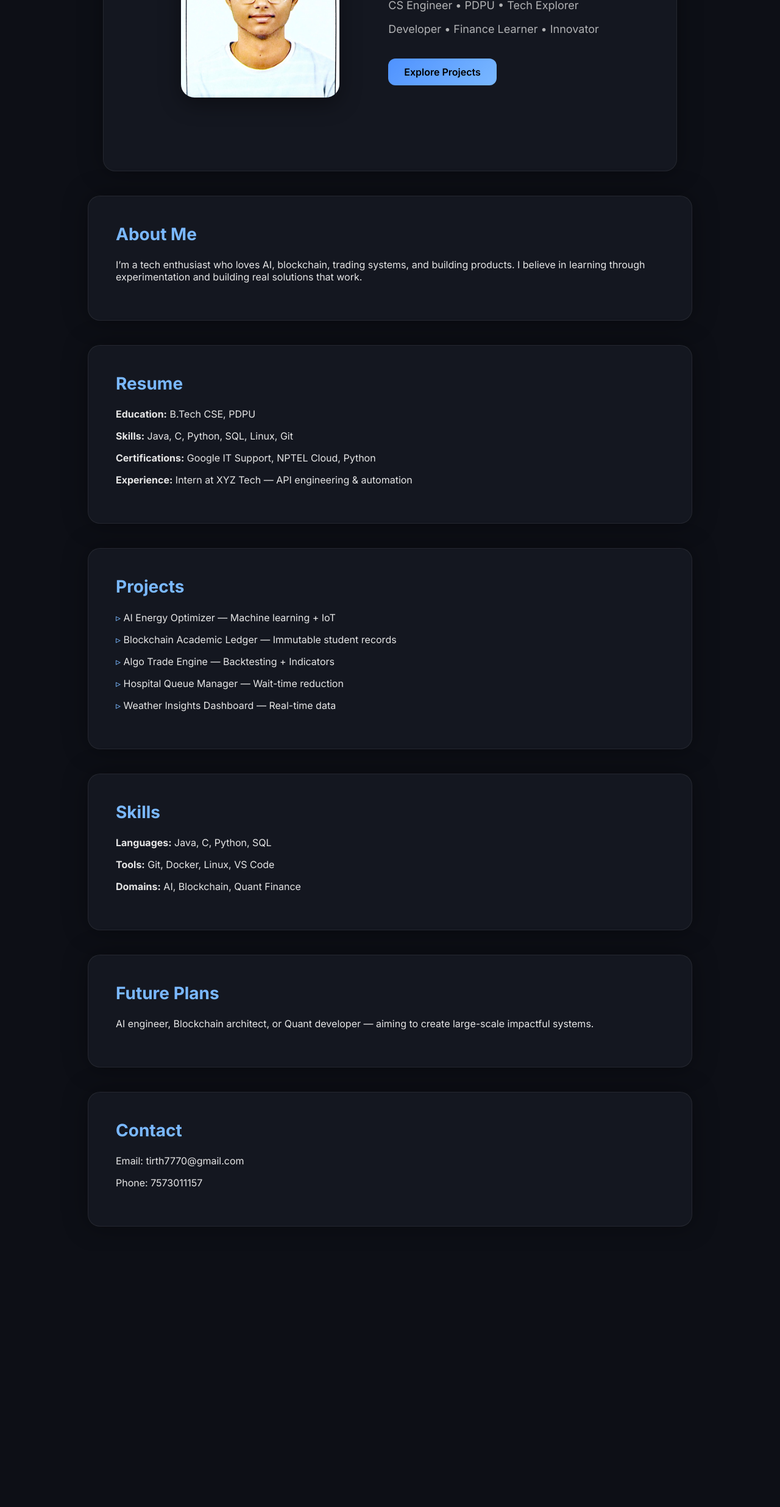
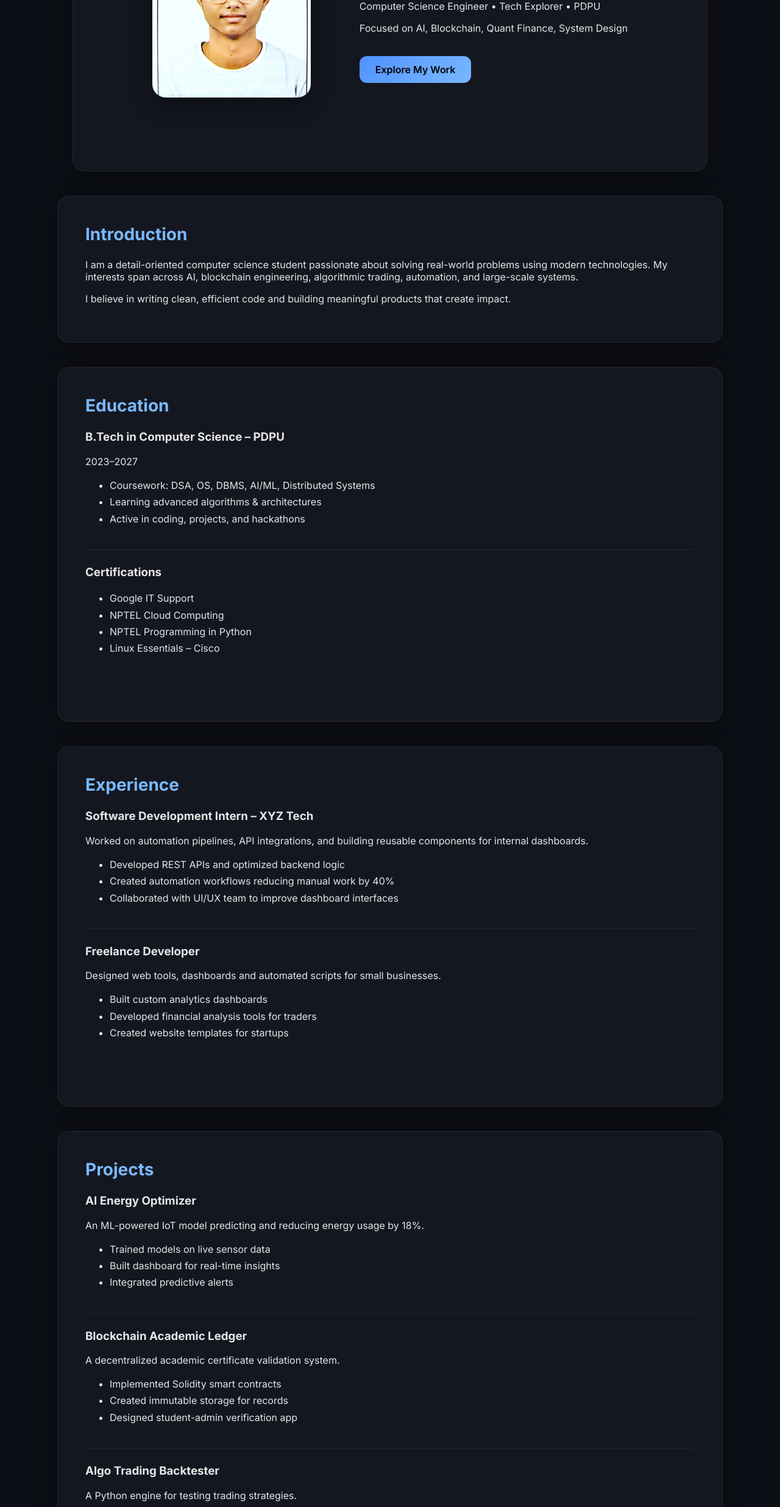
Before and after one commit to Tirth5105/Tirth5105.github.io, a plain HTML site: page index.html in a window 1280 px wide. Shown: the part 328-2800 px from the top of the page at 61% size. Before the commit the page ends 2380 px from the top, so only its background shows below. Drawn offline with Linux system fonts and the light colour scheme.

Commit message:
Update index.html

```diff
--- a/index.html
+++ b/index.html
@@ -14,46 +14,41 @@
       color: #e6e6e6;
     }
 
-    /* NAV */
     nav {
       display: flex;
       justify-content: space-between;
       align-items: center;
       padding: 20px 60px;
-      background: rgba(20, 22, 30, 0.8);
+      background: rgba(20, 22, 30, 0.85);
       backdrop-filter: blur(12px);
       position: sticky;
       top: 0;
       z-index: 1000;
-      border-bottom: 1px solid rgba(255, 255, 255, 0.08);
+      border-bottom: 1px solid rgba(255,255,255,0.1);
     }
 
     nav .logo {
       font-size: 22px;
       font-weight: 700;
       color: #7ab8ff;
-      letter-spacing: 1px;
     }
 
     nav a {
-      margin: 0 16px;
+      margin: 0 14px;
       text-decoration: none;
-      font-weight: 500;
-      color: #cccccc;
+      color: #cfcfcf;
       transition: 0.2s;
     }
 
-    nav a:hover {
-      color: #7ab8ff;
-    }
+    nav a:hover { color: #7ab8ff; }
 
-    /* HERO */
     .hero {
       display: flex;
+      padding: 120px 20px;
+      justify-content: center;
       align-items: center;
-      justify-content: center;
-      padding: 120px 20px;
       gap: 80px;
+      text-align: left;
     }
 
     .hero img {
@@ -61,18 +56,12 @@
       height: 260px;
       border-radius: 22px;
       object-fit: cover;
-      box-shadow: 0 10px 35px rgba(0, 0, 0, 0.4);
+      box-shadow: 0 10px 35px rgba(0,0,0,0.4);
     }
 
     .hero-text h1 {
       font-size: 48px;
-      color: #ffffff;
-      margin: 0 0 10px 0;
-    }
-
-    .hero-text p {
-      font-size: 18px;
-      opacity: 0.75;
+      margin: 0;
     }
 
     .btn-primary {
@@ -80,38 +69,38 @@
       padding: 12px 26px;
       background: linear-gradient(135deg, #4f92ff, #7ab8ff);
       color: #000;
+      border-radius: 12px;
+      margin-top: 20px;
       font-weight: 600;
-      border-radius: 12px;
       text-decoration: none;
-      margin-top: 20px;
-      transition: 0.2s;
     }
 
-    .btn-primary:hover {
-      filter: brightness(1.15);
-    }
-
-    /* SECTION */
     section {
-      max-width: 900px;
+      max-width: 1000px;
       margin: 40px auto;
       background: #141720;
       padding: 45px;
       border-radius: 20px;
-      box-shadow: 0 0 40px rgba(0, 0, 0, 0.35);
-      border: 1px solid rgba(255, 255, 255, 0.07);
+      border: 1px solid rgba(255,255,255,0.07);
+      box-shadow: 0 0 35px rgba(0,0,0,0.35);
     }
 
-    h2 {
-      color: #7ab8ff;
-      margin-top: 0;
-      font-size: 28px;
+    h2 { color: #7ab8ff; font-size: 28px; margin-top: 0; }
+
+    .project-block, .experience-item, .education-item, .achievement-item {
+      margin-bottom: 25px;
+      padding-bottom: 20px;
+      border-bottom: 1px solid rgba(255,255,255,0.07);
     }
 
-    .project-list p::before {
-      content: "▹ ";
-      color: #7ab8ff;
+    .project-block:last-child,
+    .experience-item:last-child,
+    .education-item:last-child,
+    .achievement-item:last-child {
+      border-bottom: none;
     }
+
+    ul { line-height: 1.7; }
   </style>
 </head>
 <body>
@@ -121,57 +110,144 @@
   <div>
     <a href="#intro">Intro</a>
     <a href="#resume">Resume</a>
+    <a href="#experience">Experience</a>
     <a href="#projects">Projects</a>
     <a href="#skills">Skills</a>
-    <a href="#future">Future</a>
+    <a href="#achievements">Achievements</a>
     <a href="#contact">Contact</a>
   </div>
 </nav>
 
 <section class="hero">
-  <img src="assets/profile.jpg" alt="Profile" />
+  <img src="assets/profile.jpg" />
   <div class="hero-text">
     <h1>Tirth Patel</h1>
-    <p>CS Engineer • PDPU • Tech Explorer</p>
-    <p>Developer • Finance Learner • Innovator</p>
-    <a href="#projects" class="btn-primary">Explore Projects</a>
+    <p>Computer Science Engineer • Tech Explorer • PDPU</p>
+    <p>Focused on AI, Blockchain, Quant Finance, System Design</p>
+    <a class="btn-primary" href="#projects">Explore My Work</a>
   </div>
 </section>
 
 <section id="intro">
-  <h2>About Me</h2>
-  <p>I’m a tech enthusiast who loves AI, blockchain, trading systems, and building products. I believe in learning through experimentation and building real solutions that work.</p>
+  <h2>Introduction</h2>
+  <p>I am a detail-oriented computer science student passionate about solving real-world problems using modern technologies. My interests span across AI, blockchain engineering, algorithmic trading, automation, and large-scale systems.</p>
+  <p>I believe in writing clean, efficient code and building meaningful products that create impact.</p>
 </section>
 
 <section id="resume">
-  <h2>Resume</h2>
-  <p><strong>Education:</strong> B.Tech CSE, PDPU</p>
-  <p><strong>Skills:</strong> Java, C, Python, SQL, Linux, Git</p>
-  <p><strong>Certifications:</strong> Google IT Support, NPTEL Cloud, Python</p>
-  <p><strong>Experience:</strong> Intern at XYZ Tech — API engineering & automation</p>
+  <h2>Education</h2>
+
+  <div class="education-item">
+    <h3>B.Tech in Computer Science – PDPU</h3>
+    <p>2023–2027</p>
+    <ul>
+      <li>Coursework: DSA, OS, DBMS, AI/ML, Distributed Systems</li>
+      <li>Learning advanced algorithms & architectures</li>
+      <li>Active in coding, projects, and hackathons</li>
+    </ul>
+  </div>
+
+  <div class="education-item">
+    <h3>Certifications</h3>
+    <ul>
+      <li>Google IT Support</li>
+      <li>NPTEL Cloud Computing</li>
+      <li>NPTEL Programming in Python</li>
+      <li>Linux Essentials – Cisco</li>
+    </ul>
+  </div>
+</section>
+
+<section id="experience">
+  <h2>Experience</h2>
+
+  <div class="experience-item">
+    <h3>Software Development Intern – XYZ Tech</h3>
+    <p>Worked on automation pipelines, API integrations, and building reusable components for internal dashboards.</p>
+    <ul>
+      <li>Developed REST APIs and optimized backend logic</li>
+      <li>Created automation workflows reducing manual work by 40%</li>
+      <li>Collaborated with UI/UX team to improve dashboard interfaces</li>
+    </ul>
+  </div>
+
+  <div class="experience-item">
+    <h3>Freelance Developer</h3>
+    <p>Designed web tools, dashboards and automated scripts for small businesses.</p>
+    <ul>
+      <li>Built custom analytics dashboards</li>
+      <li>Developed financial analysis tools for traders</li>
+      <li>Created website templates for startups</li>
+    </ul>
+  </div>
 </section>
 
 <section id="projects">
   <h2>Projects</h2>
-  <div class="project-list">
-    <p>AI Energy Optimizer — Machine learning + IoT</p>
-    <p>Blockchain Academic Ledger — Immutable student records</p>
-    <p>Algo Trade Engine — Backtesting + Indicators</p>
-    <p>Hospital Queue Manager — Wait-time reduction</p>
-    <p>Weather Insights Dashboard — Real-time data</p>
+
+  <div class="project-block">
+    <h3>AI Energy Optimizer</h3>
+    <p>An ML-powered IoT model predicting and reducing energy usage by 18%.</p>
+    <ul>
+      <li>Trained models on live sensor data</li>
+      <li>Built dashboard for real-time insights</li>
+      <li>Integrated predictive alerts</li>
+    </ul>
+  </div>
+
+  <div class="project-block">
+    <h3>Blockchain Academic Ledger</h3>
+    <p>A decentralized academic certificate validation system.</p>
+    <ul>
+      <li>Implemented Solidity smart contracts</li>
+      <li>Created immutable storage for records</li>
+      <li>Designed student-admin verification app</li>
+    </ul>
+  </div>
+
+  <div class="project-block">
+    <h3>Algo Trading Backtester</h3>
+    <p>A Python engine for testing trading strategies.</p>
+    <ul>
+      <li>Integrated indicators (RSI, MACD, VWAP)</li>
+      <li>Built custom backtest visualizer</li>
+      <li>Supports multi-stock comparison</li>
+    </ul>
+  </div>
+
+  <div class="project-block">
+    <h3>Smart Queue Manager</h3>
+    <p>Hospital queue prediction system reducing wait times by 30%.</p>
   </div>
 </section>
 
 <section id="skills">
   <h2>Skills</h2>
-  <p><strong>Languages:</strong> Java, C, Python, SQL</p>
-  <p><strong>Tools:</strong> Git, Docker, Linux, VS Code</p>
-  <p><strong>Domains:</strong> AI, Blockchain, Quant Finance</p>
+  <ul>
+    <li><strong>Programming:</strong> C, Java, Python, SQL, JavaScript</li>
+    <li><strong>Tools:</strong> Git, Docker, Linux, Figma</li>
+    <li><strong>Domains:</strong> AI, Blockchain, Quant Finance</li>
+    <li><strong>Soft Skills:</strong> Leadership, Communication, teamwork</li>
+  </ul>
 </section>
 
-<section id="future">
-  <h2>Future Plans</h2>
-  <p>AI engineer, Blockchain architect, or Quant developer — aiming to create large-scale impactful systems.</p>
+<section id="achievements">
+  <h2>Achievements & Awards</h2>
+
+  <div class="achievement-item">
+    <h3>Hackathon Winner – 2024</h3>
+    <p>Developed a real-time city pollution predictor.</p>
+  </div>
+
+  <div class="achievement-item">
+    <h3>Smart India Ideathon – Finalist</h3>
+    <p>Presented an IoT-AI hybrid solution for energy monitoring.</p>
+  </div>
+
+  <div class="achievement-item">
+    <h3>Campus Tech Lead</h3>
+    <p>Led events, mentored juniors, and organized workshops.</p>
+  </div>
 </section>
 
 <section id="contact">
```
